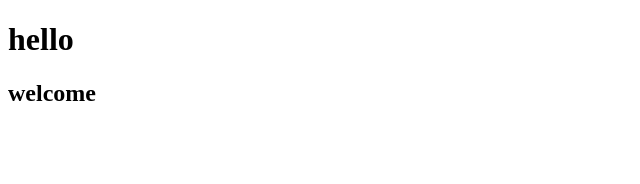
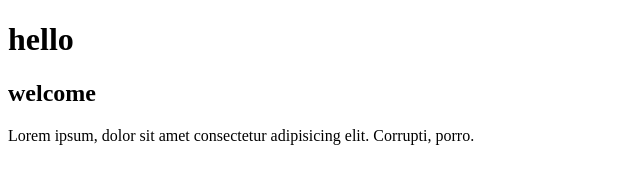
Before and after one commit to Dhanasekar25104/mypractice, a plain HTML site: page index.html in a window 1280 px wide. Shown: the whole page, without its empty margins (0-640 px from the left). Drawn offline with Linux system fonts and the light colour scheme.

Commit message:
added div

```diff
--- a/index.html
+++ b/index.html
@@ -9,5 +9,8 @@
 <body>
     <h1>hello</h1>
     <h2>welcome</h2>
+    <div>
+        <p>Lorem ipsum, dolor sit amet consectetur adipisicing elit. Corrupti, porro.</p>
+    </div>
 </body>
 </html>
```
